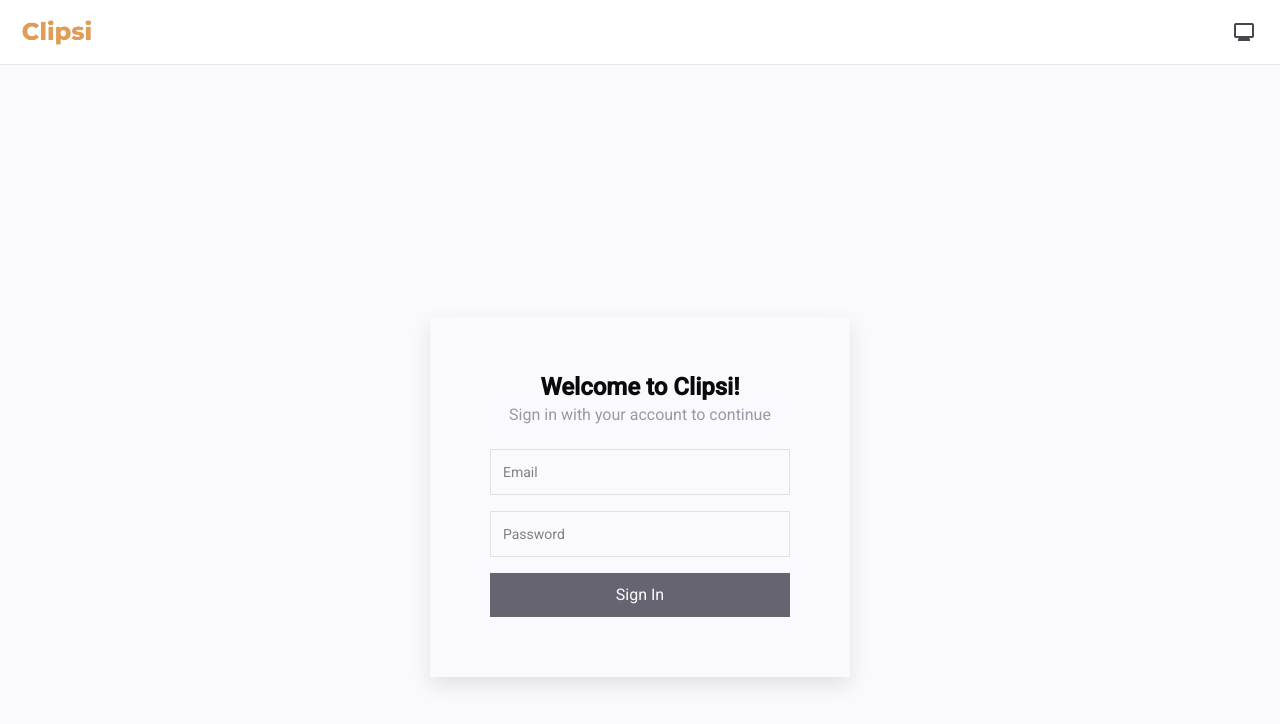
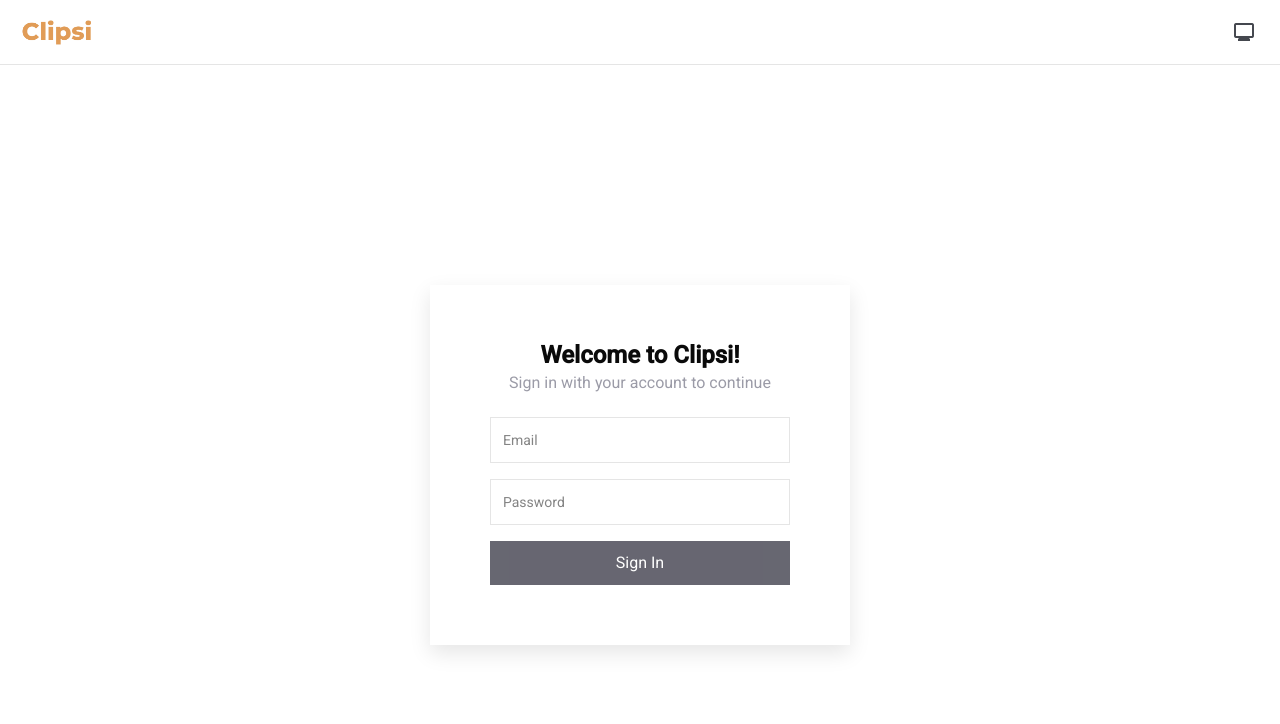
Before and after one commit to ClipsiOfficial/front, an Angular app: page /login in a window 1280 px wide. Shown: the top 724 px of the page. Built offline with nearby package versions, Linux system fonts and the light colour scheme.

Commit message:
refactor: simplify layout structure in app.html and update background styles in login.page.css

```diff
--- a/src/app/app.html
+++ b/src/app/app.html
@@ -1,6 +1,4 @@
 <app-header></app-header>
 <main class="flex-1">
-  <div class="container mx-auto px-4 py-8">
-    <router-outlet></router-outlet>
-  </div>
+  <router-outlet></router-outlet>
 </main>
--- a/src/app/pages/login/login.page.css
+++ b/src/app/pages/login/login.page.css
@@ -3,11 +3,11 @@
   display: flex;
   align-items: center;
   justify-content: center;
-  background: var(--app-background); /* sigue usando tu fondo global */
+  background: var(--background);
 }
 
 .login-card {
-  background: var(--app-background);
+  background: var(--card);
   padding: 60px;
   border-radius: var(--radius-lg);
   box-shadow: 0 8px 20px rgba(0, 0, 0, 0.1);
```
